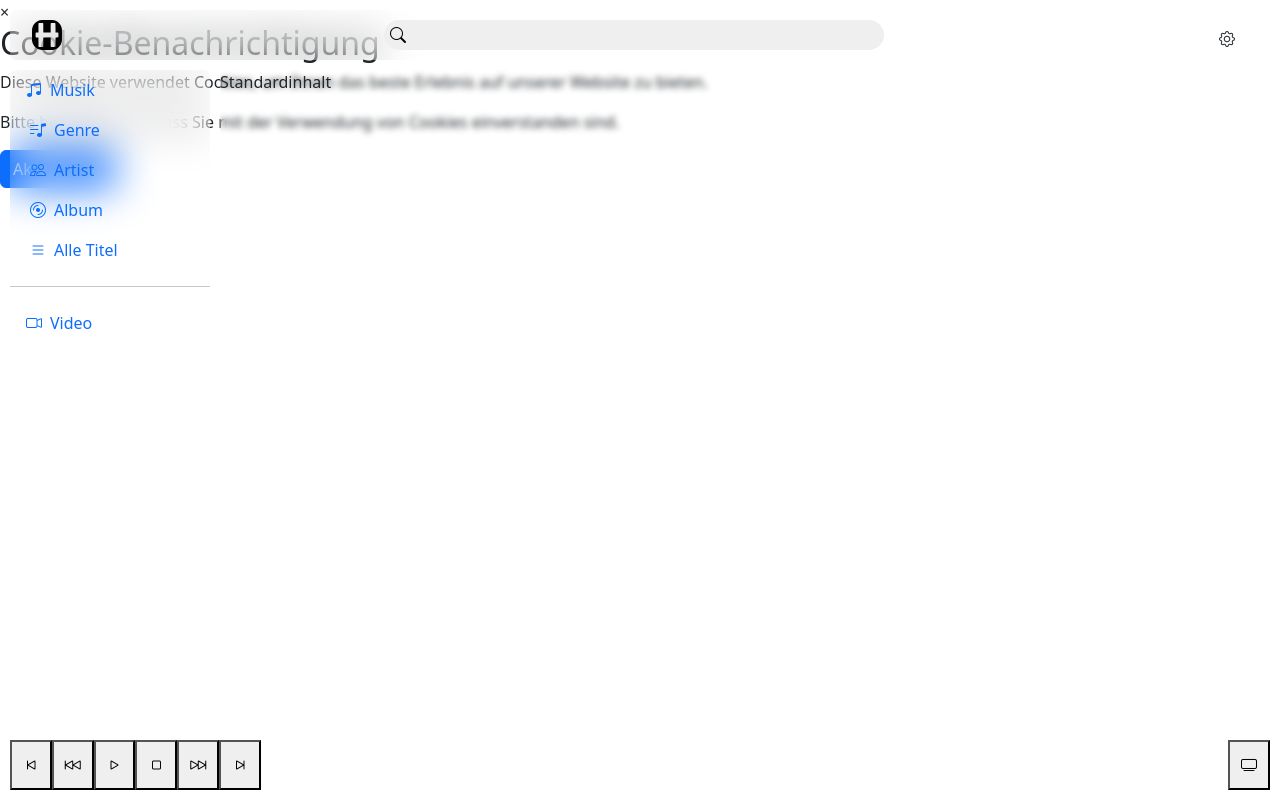
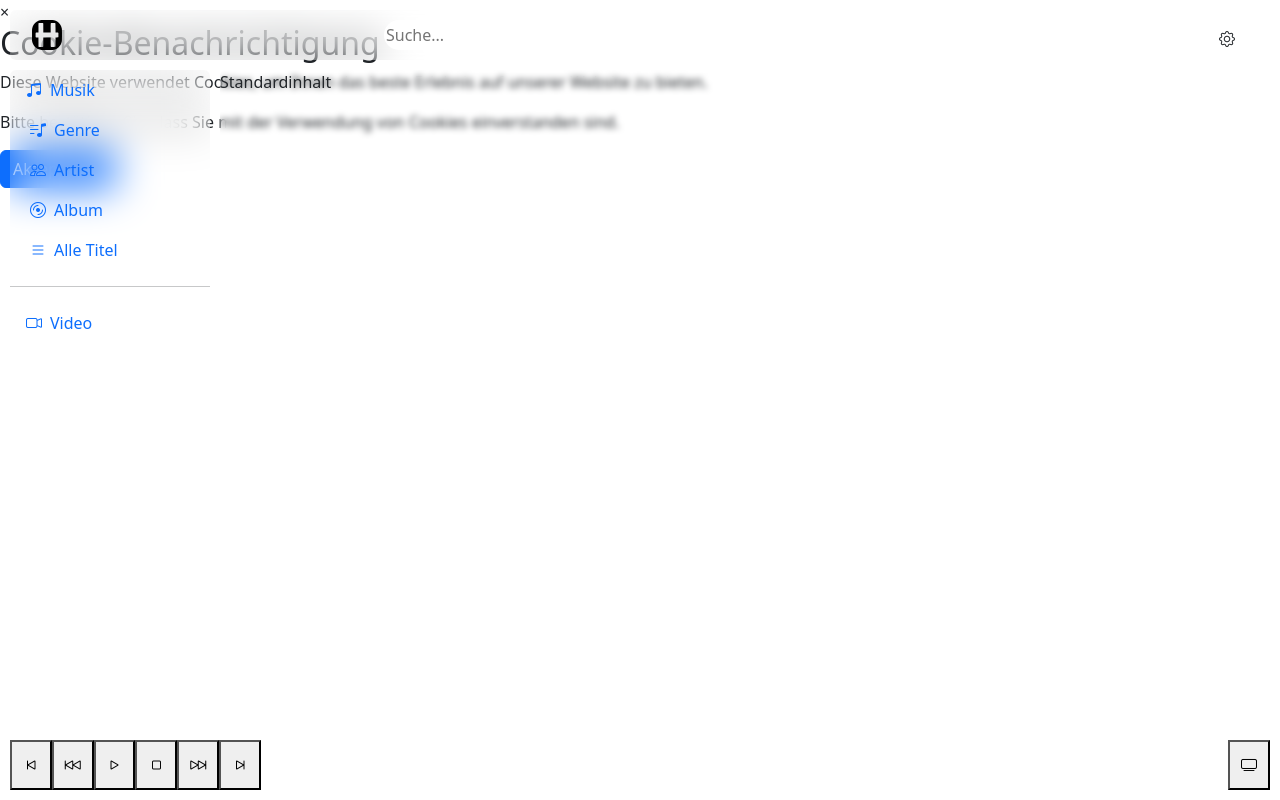
Before and after one commit to hanste-github/media, a plain HTML site: page index.html in a window 1280 px wide. Drawn offline with nearby package versions, Linux system fonts and the light colour scheme; files that its build step writes are made by us from their sources; a script that the page names is missing; files whose address does not match are found by name.

Commit message:
Update index.html

```diff
--- a/index.html
+++ b/index.html
@@ -58,9 +58,7 @@
                     </a>
                 </div>
                 <div class="nav-item">
-                    <button type="button" class="hs-media-search blur1" data-bs-toggle="modal" data-bs-target="#exampleModal">
-                        <i class="bi bi-search"></i>
-                    </button>
+                    <input type="text" id="hsmediasearchInput" class="hs-media-search blur1" placeholder="Suche...">
                 </div>
                 <div class="nav-item">
                     <button class="btn hs-btn" type="button" data-bs-toggle="offcanvas" data-bs-target="#offcanvasExample" aria-controls="offcanvasExample">
```
